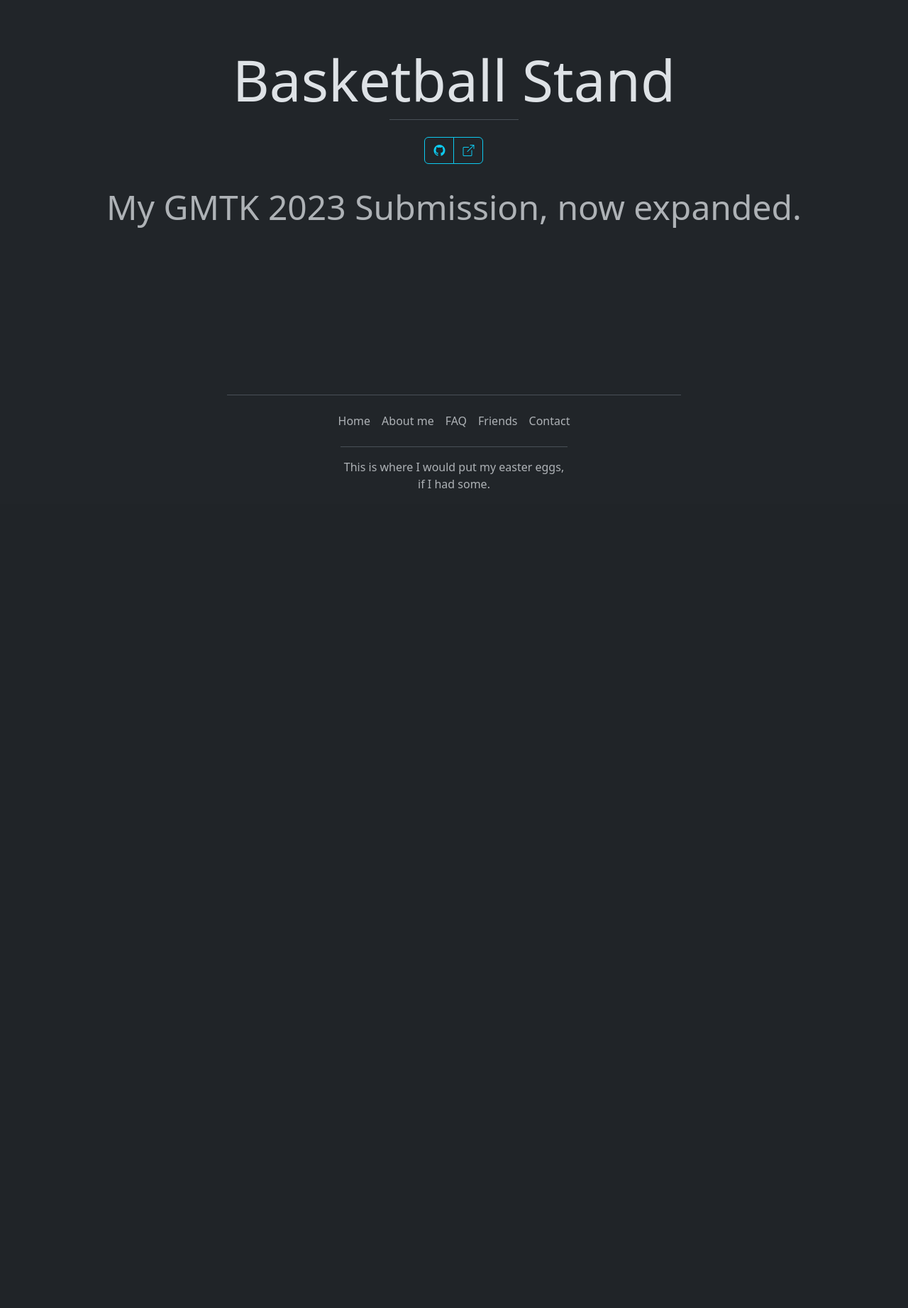
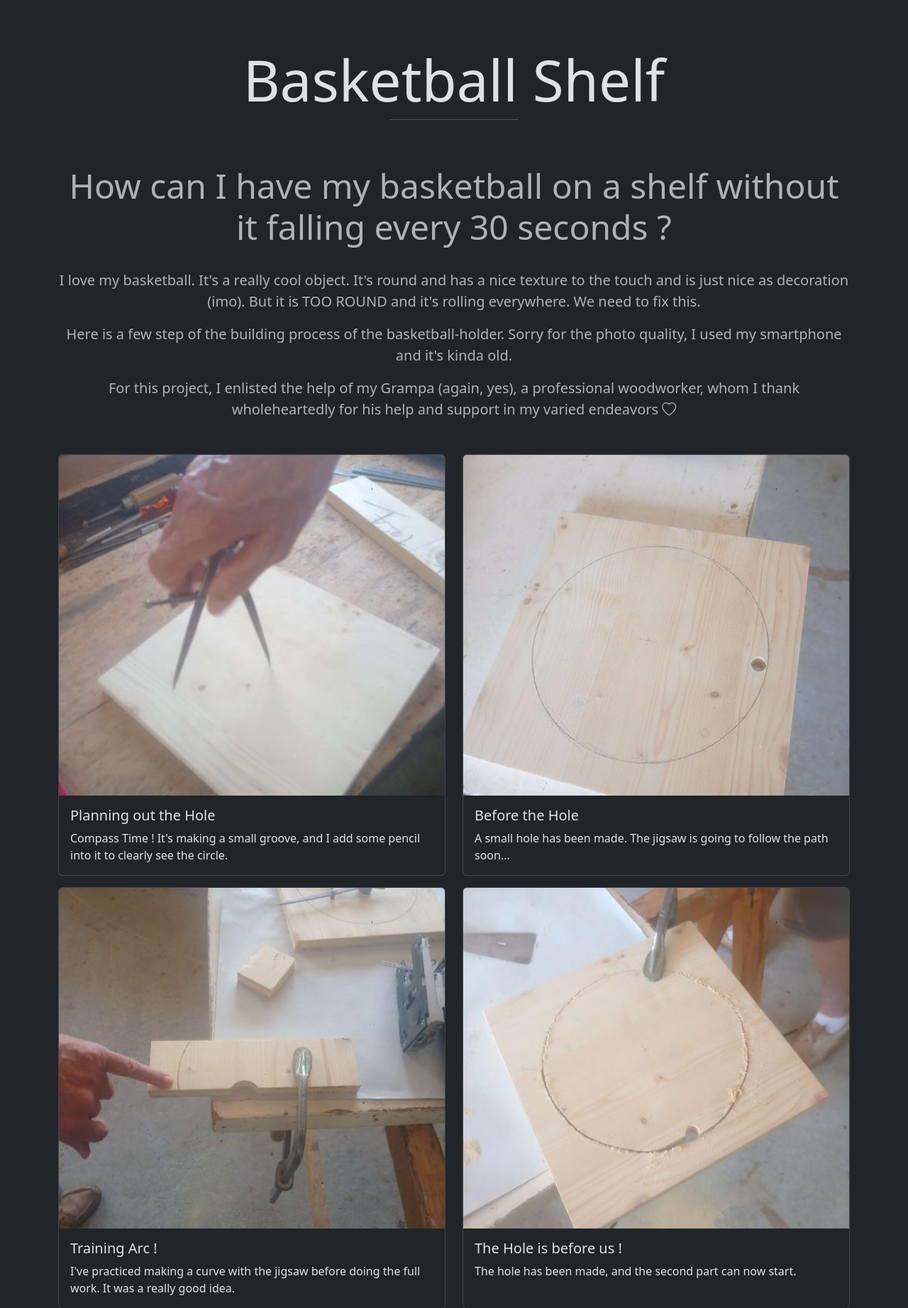
Before and after one commit to BlessedSleepSeeker/blessedsleepseeker.com, a Django app: template cgonline/diy/templates/diy/projects/basket-stand.html in a window 1280 px wide. Shown: the part 90-1933 px from the top of the page at 71% size. Before the commit the page ends 778 px from the top, so only its background shows below. Run offline with Django 4.2, Linux system fonts and the light colour scheme; the template is opened without the code that fills it, so the values that code supplies are empty.

Commit message:
basketball stand page

```diff
--- a/cgonline/dev/templates/dev/main.html
+++ b/cgonline/dev/templates/dev/main.html
@@ -64,12 +64,15 @@ Code
 				    	<div class="card-body">
                             {% if project.was_updated_recently %}<span class="position-absolute top-0 start-100 translate-middle badge rounded-pill bg-danger">!{% if project.was_published_recently %}?{% endif %}</span>{% endif %}
                             <h2 class="card-title">{{ project.title }}</h2>
-                            <div class="d-inline-flex">
+                            <div class="">
                                 {% for tag in project.tags_formated %}
                                     <div class="badge rounded-pill bg-secondary mx-1 d-flex-inline align-content-center ">
                                         <a class="link-light text-decoration-none" href={% url 'dev:tags' tag %}>{{tag}}</a>
                                     </div>
                                 {% endfor %}
+                            </div>
+                            <div class="">
+                                {% translate "By"%} {{project.authors}}
                             </div>
                             {% get_current_language as LANGUAGE_CODE %}
 				    		<p class="card-text text-muted">{% if LANGUAGE_CODE == "en-us" %}
--- a/cgonline/diy/templates/diy/projects/basket-stand.html
+++ b/cgonline/diy/templates/diy/projects/basket-stand.html
@@ -7,22 +7,96 @@
 {% block content %}
 <div class="cover-container d-flex p-3 mx-auto flex-column text-center justify-content-center">
     <main class="px-3">
-        <h1 class="display-1">{% translate "Basketball Stand"%}</h1>
+        <h1 class="display-1">{% translate "Basketball Shelf"%}</h1>
         <div class="d-flex justify-content-center">
             <div class="pt-4 border-top w-15">
                 <div class="btn-group" role="group">
-                    <a href="https://github.com/Camille-Gouneau/QuestGiver" data-bs-toggle="tooltip" data-bs-placement="top" data-bs-title="{% translate 'Github' %}" class="btn btn-outline-info"><i class="bi bi-github"></i></a>
-                    <a href="https://bidoofgekkouga.itch.io/questgiver" data-bs-toggle="tooltip" data-bs-placement="top" data-bs-title="{% translate 'Itch.io' %}" class="btn btn-outline-info"><i class="bi bi-box-arrow-up-right"></i></a>
-                    {% if project.release %}<a href="{{ project.release.url }}" download="AsecriptHub.zip" data-bs-toggle="tooltip" data-bs-placement="top" data-bs-title="{% translate 'Release' %}" class="btn btn-outline-info"><i class="bi bi-download"></i></a>{% endif %}
-                    {% if project.source %}<a href="{{ project.source.url }}" download="AsecriptSource.zip" data-bs-toggle="tooltip" data-bs-placement="top" data-bs-title="{% translate 'Source' %}" class="btn btn-outline-info"><i class="bi bi-file-earmark-binary"></i></a>{% endif %}
                 </div>
             </div>
         </div>
     </main>
 </div>
-<div class="container py-3">
+
+<div class="container pb-3">
     <p class="text-justify display-5 text-muted text-center">
-        {% translate "My GMTK 2023 Submission, now expanded." %}
+        {% translate "How can I have my basketball on a shelf without it falling every 30 seconds ?" %}
     </p>
 </div>
+<div class="container pb-3">
+    <p class="text-justify text-muted text-center fs-5">
+        {% translate "I love my basketball. It's a really cool object. It's round and has a nice texture to the touch and is just nice as decoration (imo). But it is TOO ROUND and it's rolling everywhere. We need to fix this." %}
+    </p>
+    <p class="text-justify text-muted text-center fs-5">
+        {% translate "Here is a few step of the building process of the basketball-holder. Sorry for the photo quality, I used my smartphone and it's kinda old." %}
+    </p>
+    <p class="text-justify text-muted text-center fs-5">
+        {% translate "For this project, I enlisted the help of my Grampa (again, yes), a professional woodworker, whom I thank wholeheartedly for his help and support in my varied endeavors" %} <i class="bi bi-heart"></i>
+    </p>
+</div>
+
+<div class="container">
+    <div class="row row-cols-1 row-cols-lg-2 my-2">
+        <div class="col my-2 d-flex">
+            <div class="card w-100">
+                <img class="card-img-top" src="{% static "base/projects/basketball-stand/1.jpg" %}" style="height: 30rem;">
+                <div class="card-body">
+                    <h5 class="card-title">{% translate "Planning out the Hole" %}</h5>
+                    <p class="card-text">{% translate "Compass Time ! It's making a small groove, and I add some pencil into it to clearly see the circle." %}</p>
+                </div>
+            </div>
+        </div>
+        <div class="col my-2 d-flex">
+            <div class="card w-100" >
+                <img class="card-img-top" src="{% static "base/projects/basketball-stand/2.jpg" %}" style="height: 30rem;">
+                <div class="card-body">
+                    <h5 class="card-title">{% translate "Before the Hole" %}</h5>
+                    <p class="card-text">{% translate "A small hole has been made. The jigsaw is going to follow the path soon..." %}</p>
+                </div>
+            </div>
+        </div>
+        <div class="col my-2 d-flex">
+            <div class="card w-100" >
+                <img class="card-img-top" src="{% static "base/projects/basketball-stand/3.jpg" %}" style="height: 30rem;">
+                <div class="card-body">
+                    <h5 class="card-title">{% translate "Training Arc !" %}</h5>
+                    <p class="card-text">{% translate "I've practiced making a curve with the jigsaw before doing the full work. It was a really good idea." %}</p>
+                </div>
+            </div>
+        </div>
+        <div class="col my-2 d-flex">
+            <div class="card w-100" >
+                <img class="card-img-top" src="{% static "base/projects/basketball-stand/4.jpg" %}" style="height: 30rem;">
+                <div class="card-body">
+                    <h5 class="card-title">{% translate "The Hole is before us !" %}</h5>
+                    <p class="card-text">{% translate "The hole has been made, and the second part can now start." %}</p>
+                </div>
+            </div>
+        </div>
+        <div class="col my-2 d-flex">
+            <div class="card w-100" >
+                <img class="card-img-top" src="{% static "base/projects/basketball-stand/5.jpg" %}" style="height: 30rem;">
+                <div class="card-body">
+                    <h5 class="card-title">{% translate "Sanding..." %}</h5>
+                    <p class="card-text">{% translate "Cleaning out the wood burr." %}</p>
+                </div>
+            </div>
+        </div>
+        <div class="col my-2 d-flex">
+            <div class="card w-100" >
+                <img class="card-img-top" src="{% static "base/projects/basketball-stand/6.jpg" %}" style="height: 30rem;">
+                <div class="card-body">
+                    <h5 class="card-title">{% translate "and Chamfering !" %}</h5>
+                    <p class="card-text">{% translate "The chamfer will stabilise the ball a lot more" %}</p>
+                </div>
+            </div>
+        </div>
+    </div>
+    <div class="card" >
+        <img class="card-img-top" src="{% static "base/projects/basketball-stand/final.jpg" %}" style="height: 60rem;">
+        <div class="card-body">
+            <h5 class="card-title">{% translate "The Finished Product" %}</h5>
+            <p class="card-text">{% translate "I didn't take any pictures but we glued 2 planks under to server as feets. Same as the stands, I've applied 2 coats of parquets varnish, giving a slightly darker color and a small protection against liquids." %}</p>
+        </div>
+    </div>
+</div>
 {% endblock content %}
```
Also changed, not shown: cgonline/diy/templates/diy/projects/screen-stands.html (+4 -5 lines), cgonline/static/base/projects/basketball-stand/1.jpg (added), cgonline/static/base/projects/basketball-stand/2.jpg (added), cgonline/static/base/projects/basketball-stand/3.jpg (added), cgonline/static/base/projects/basketball-stand/4.jpg (added), cgonline/static/base/projects/basketball-stand/5.jpg (added), cgonline/static/base/projects/basketball-stand/6.jpg (added), cgonline/static/base/projects/basketball-stand/final.jpg (added).
